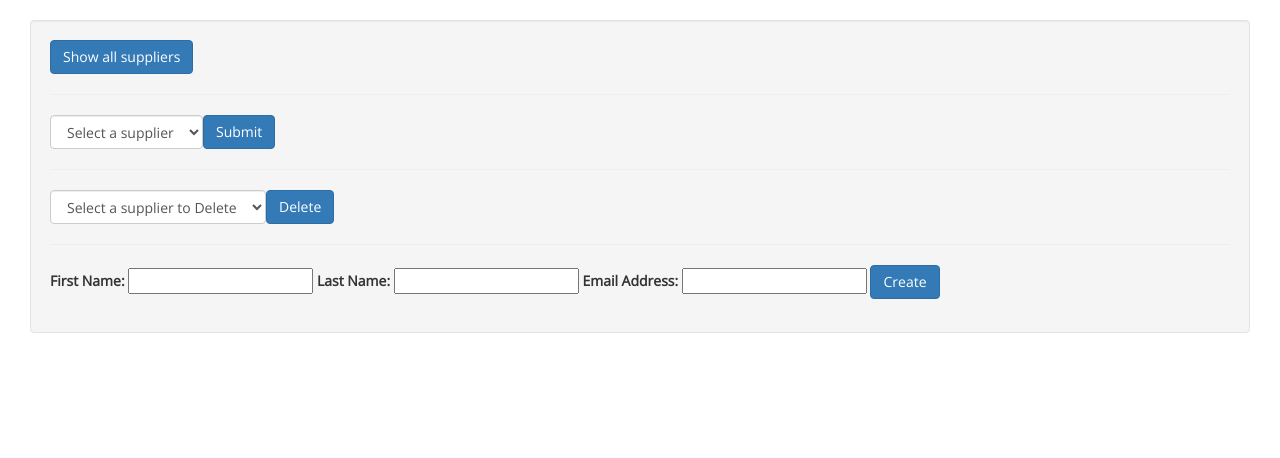
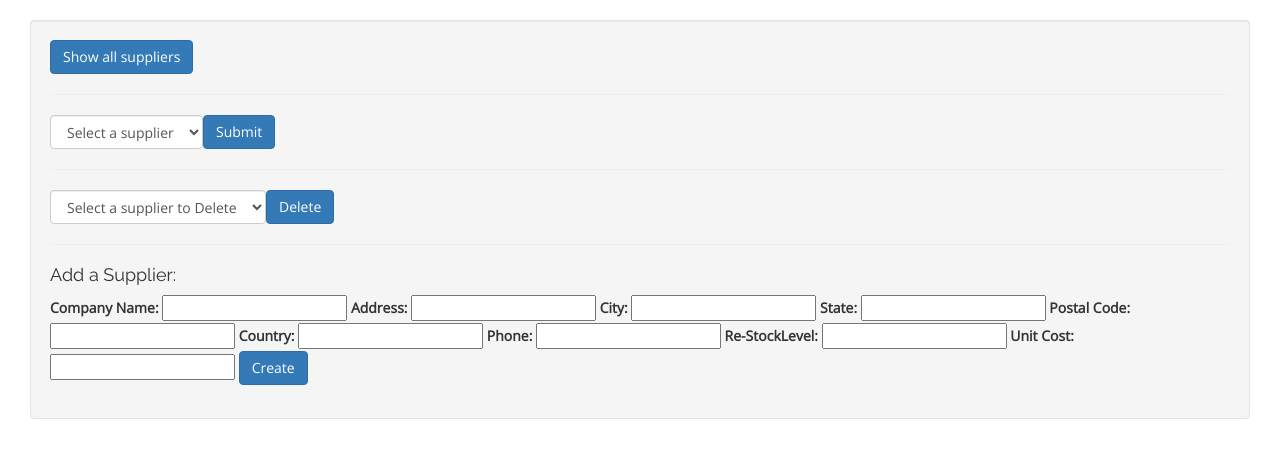
Before and after one commit to derreck503/PointOfSales, a PHP site: page /suppliers.php in a window 1280 px wide. Shown: the part 52-510 px from the top of the page. Run offline with PHP 8.4, Linux system fonts and the light colour scheme; data that the repository does not hold is empty; some libraries are stand-ins or nearby versions.

Commit message:
Corrected input for new supplier

```diff
--- a/suppliers.php
+++ b/suppliers.php
@@ -94,15 +94,28 @@ require 'database/connect.php';
                 ?>
           </div>
           <hr>
+          <h4>Add a Supplier:</h4>
           <!--Create a Supplier-->
           <form action="" method="post">
             <p>
-              <label for="firstName">First Name:</label>
-              <input type="text" name="first_name" id="firstName">
-              <label for="lastName">Last Name:</label>
-              <input type="text" name="last_name" id="lastName">
-              <label for="emailAddress">Email Address:</label>
-              <input type="text" name="email" id="emailAddress">
+              <label for="CompanyName">Company Name: </label>
+              <input type="text" name="CompanyName" id="CompanyName">
+              <label for="Address">Address: </label>
+              <input type="text" name="Address" id="Address">
+              <label for="City">City: </label>
+              <input type="text" name="City" id="City">
+              <label for="State">State: </label>
+              <input type="text" name="State" id="State">
+              <label for="PostalCode">Postal Code: </label>
+              <input type="text" name="PostalCode" id="PostalCode">
+              <label for="Country">Country: </label>
+              <input type="text" name="Country" id="Country">
+              <label for="Phone">Phone: </label>
+              <input type="text" name="Phone" id="Phone">
+              <label for="Re-StockLevel">Re-StockLevel: </label>
+              <input type="text" name="Re-StockLevel" id="Re-StockLevel">
+              <label for="UnitCost">Unit Cost: </label>
+              <input type="text" name="UnitCost" id="UnitCost">
             <input type="submit" value="Create" class="btn btn-primary">
           </form>
         </div>
```
